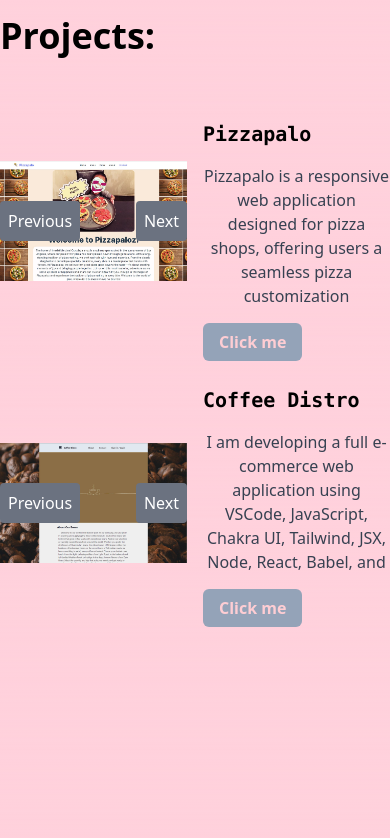
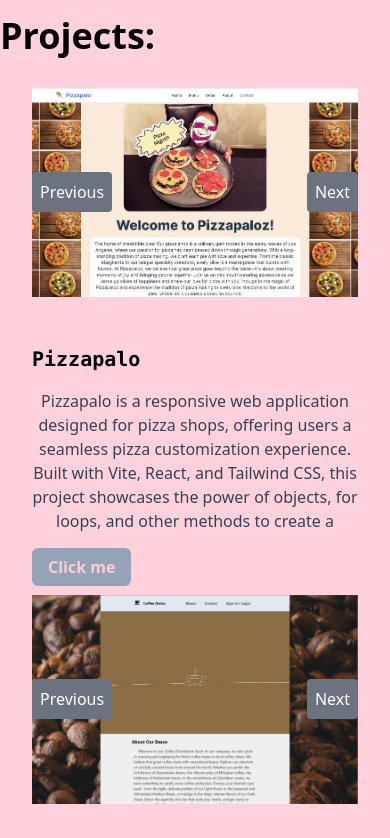
Before and after one commit to RemyXVX/folio, a Next.js app: page /pages/projects in a window 390 px wide. Shown: the top 838 px of the page. Built offline with nearby package versions, Linux system fonts and the light colour scheme.

Commit message:
made a more responsive project sections

```diff
--- a/app/components/navbar.tsx
+++ b/app/components/navbar.tsx
@@ -7,19 +7,19 @@
 const menuList = [
   {
     text: "Home",
-    href: "./#home",
+    href: "#home",
   },
   {
     text: "About",
-    href: "./#about",
+    href: "#about",
   },
   {
     text: "Projects",
-    href: "./#projects",
+    href: "#projects",
   },
   {
     text: "Contact",
-    href: "./#contact",
+    href: "#contact",
   },
 ];
 
--- a/app/pages/projects/page.tsx
+++ b/app/pages/projects/page.tsx
@@ -1,4 +1,3 @@
-"use client"
 import React, { useEffect, useState } from 'react';
 import Pizzapalo from './pizzapalo';
 import Distro from './distro';
@@ -25,8 +24,8 @@
       <div className="pt-4">
         <h1 className="text-4xl font-bold pb-4">Projects:</h1>
       </div>
-      <div className="pt-4">
-        <div className="grid grid-cols-2 grid-rows-2 gap-4">
+      <div className="pt-4 px-8">
+        <div className="grid grid-cols-1 sm:grid-cols-2 gap-4">
           <div className="flex justify-center items-center">
             <Pizzapalo />
           </div>
```
